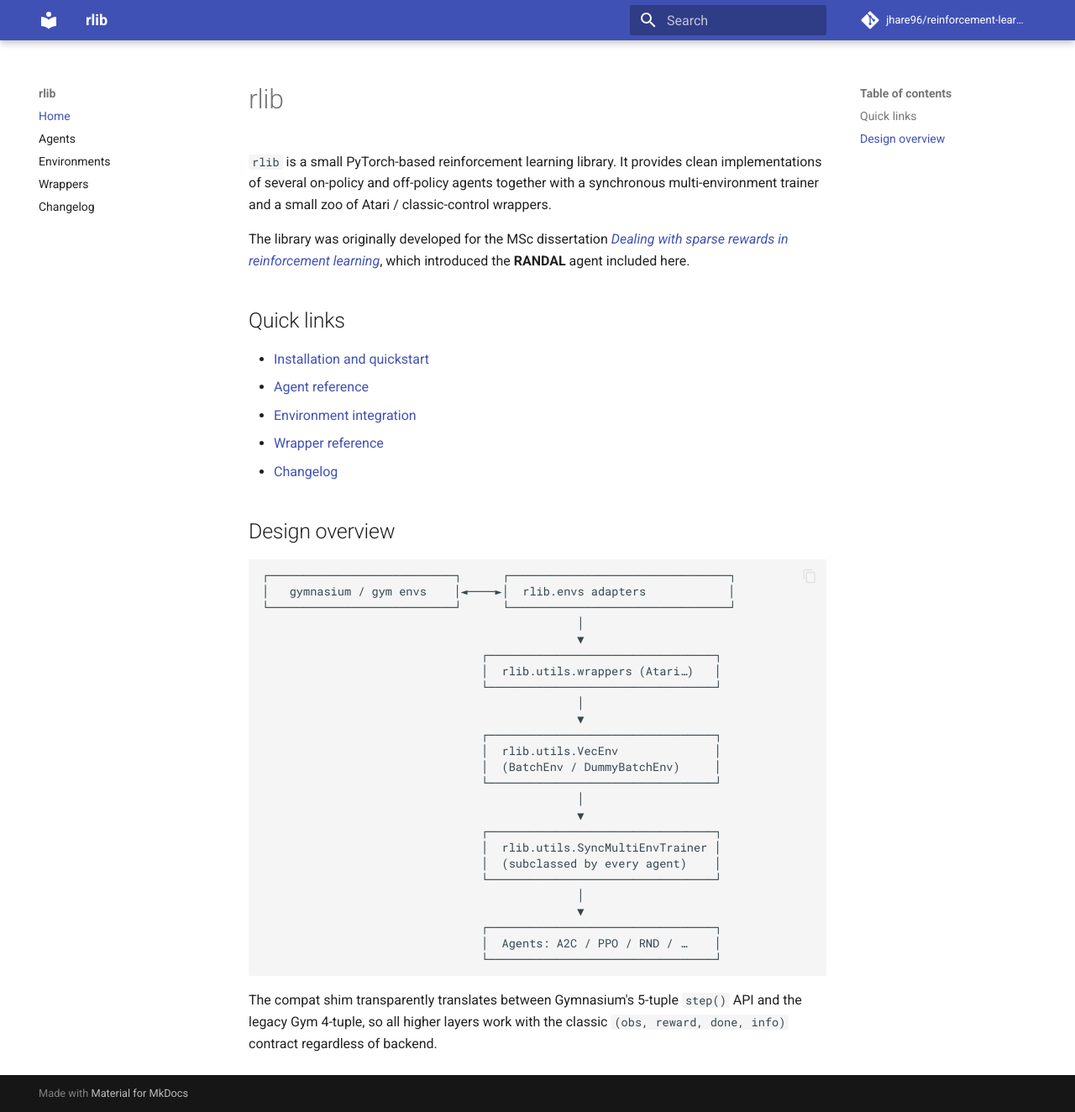
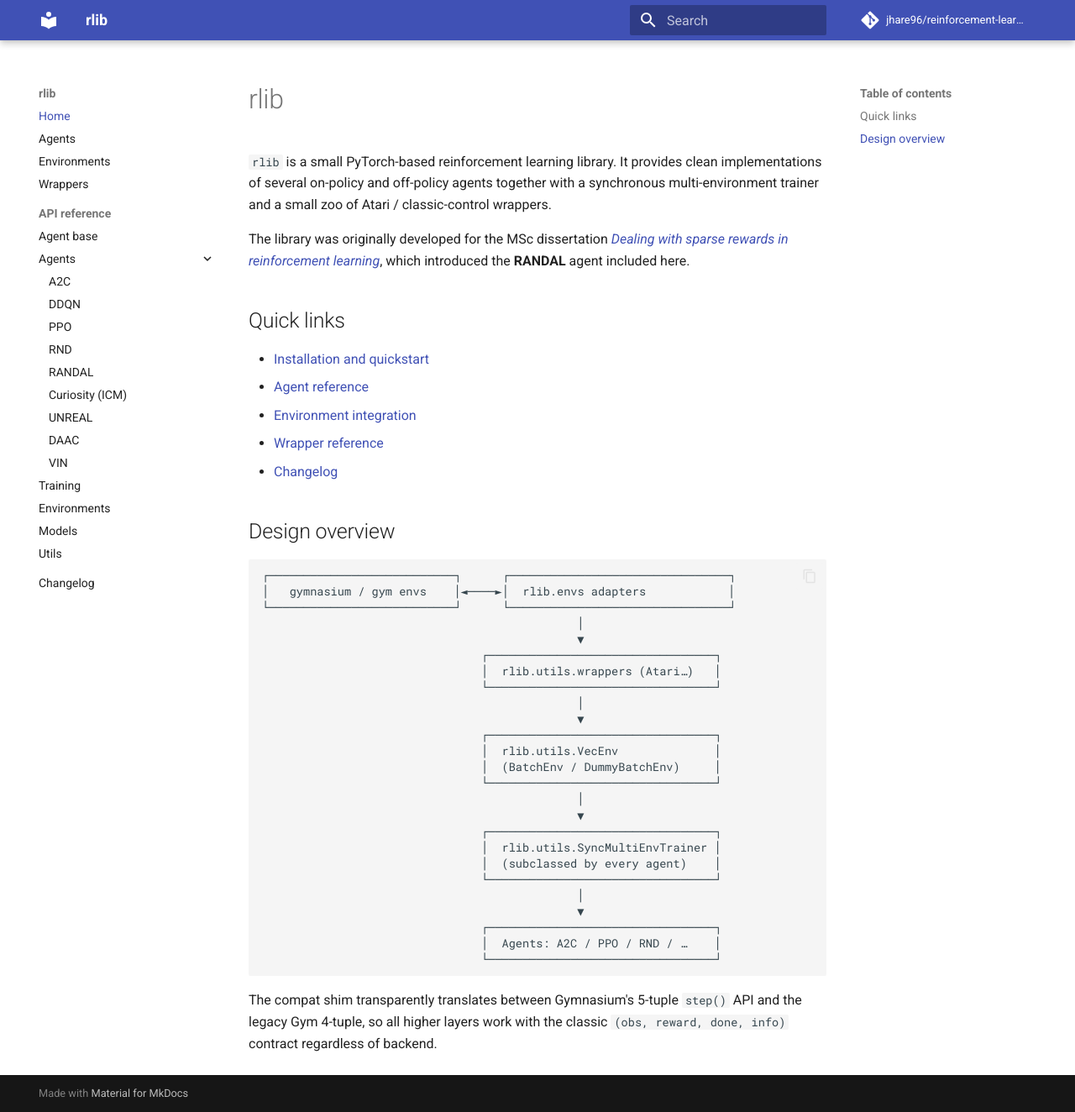
Before and after one commit to jhare96/reinforcement-learning, an MkDocs documentation site: the page built from docs/index.md, in a window 1280 px wide and 1324 px high. Shown: the whole window at 84% size. Built offline with MkDocs 1.6.1 and Material for MkDocs 9.7.7, drawn with Linux system fonts in a browser that asks for light colours; comment, search, counter and statistics services are not loaded.

Commit message:
Add API reference to docs site via mkdocstrings
The deployed site (https://jhare96.github.io/reinforcement-learning/)
only had hand-written overview pages and no per-class API docs. Add an
auto-generated API reference driven by mkdocstrings[python] so every
public class / function gets a page sourced directly from its
docstrings + signatures.

- pyproject.toml: add mkdocstrings[python]>=0.24 to the docs extra.
- mkdocs.yml: register the mkdocstrings plugin (Google docstring
  style, source linked, members in source order, signature on its own
  line, private members filtered) and add an API reference nav section
  covering: agent base, every agent package (A2C / DDQN / PPO / RND /
  RANDAL / Curiosity / UNREAL / DAAC / VIN), training, envs, models,
  utils.
- docs/api/*.md: 14 new pages, each is a one-line `::: rlib.<module>`
  stub that mkdocstrings expands into the full reference.
- Doc fixes uncovered by `mkdocs --strict`:
    * rlib/training/trainer.py SyncMultiEnvTrainer.__init__ docstring
      referenced the obsolete `model:` parameter (now `agent:`).
    * rlib/models.py MaskedLSTMBlock.forward used `name - description`
      which Google-style griffe could not parse; switched to
      `name: description`.

`make ci` + `make docs` both green.

```diff
--- a/mkdocs.yml
+++ b/mkdocs.yml
@@ -21,7 +21,43 @@ nav:
   - Agents: agents.md
   - Environments: environments.md
   - Wrappers: wrappers.md
+  - API reference:
+      - Agent base: api/agent.md
+      - Agents:
+          - A2C: api/a2c.md
+          - DDQN: api/ddqn.md
+          - PPO: api/ppo.md
+          - RND: api/rnd.md
+          - RANDAL: api/randal.md
+          - Curiosity (ICM): api/curiosity.md
+          - UNREAL: api/unreal.md
+          - DAAC: api/daac.md
+          - VIN: api/vin.md
+      - Training: api/training.md
+      - Environments: api/envs.md
+      - Models: api/models.md
+      - Utils: api/utils.md
   - Changelog: changelog.md
+
+plugins:
+  - search
+  - mkdocstrings:
+      default_handler: python
+      handlers:
+        python:
+          paths: [.]
+          options:
+            docstring_style: google
+            show_source: true
+            show_root_heading: true
+            show_root_full_path: false
+            members_order: source
+            separate_signature: true
+            show_signature_annotations: true
+            merge_init_into_class: true
+            filters: ["!^_"]
+            inherited_members: false
+            heading_level: 2
 
 markdown_extensions:
   - admonition
--- a/pyproject.toml
+++ b/pyproject.toml
@@ -60,6 +60,7 @@ mujoco = [
 docs = [
     "mkdocs>=1.5",
     "mkdocs-material>=9.0",
+    "mkdocstrings[python]>=0.24",
 ]
 dev = [
     "pre-commit>=3.0",
```
Also changed, not shown: docs/api/a2c.md (added, +3 -0 lines), docs/api/agent.md (added, +3 -0 lines), docs/api/curiosity.md (added, +3 -0 lines), docs/api/daac.md (added, +3 -0 lines), docs/api/ddqn.md (added, +3 -0 lines), docs/api/envs.md (added, +3 -0 lines), docs/api/models.md (added, +3 -0 lines), docs/api/ppo.md (added, +3 -0 lines), docs/api/randal.md (added, +3 -0 lines), docs/api/rnd.md (added, +3 -0 lines), docs/api/training.md (added, +3 -0 lines), docs/api/unreal.md (added, +3 -0 lines), docs/api/utils.md (added, +5 -0 lines), docs/api/vin.md (added, +3 -0 lines), 2 other files.
